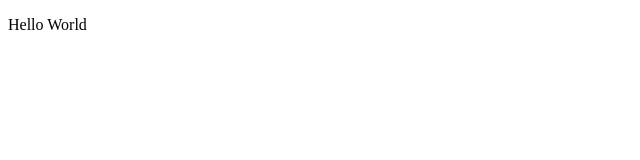
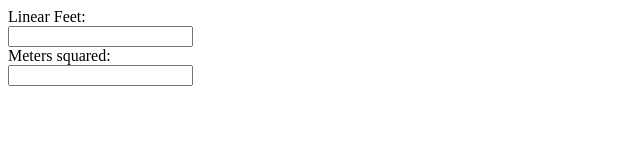
Before and after one commit to LHDM/LHDM.github.io, a plain HTML site: page index.html in a window 1280 px wide. Shown: the whole page, without its empty margins (0-640 px from the left). Drawn offline with Linux system fonts and the light colour scheme.

Commit message:
Adding basic js

```diff
--- a/index.html
+++ b/index.html
@@ -2,8 +2,14 @@
 <html>
   <head>
     <title>LHDM.github.io</title>
+    <script src='/js/main.js'></script>
   </head>
   <body>
-    <p>Hello World</p>
+    <form>
+      Linear Feet: <br>
+      <input type='text' oninput="toMetersSquared(this)" id="linFeet"> <br>
+      Meters squared: <br>
+      <input type='text' oninput="toLinearFeet(this)" id="mSquared"> <br>
+    </form>
   </body>
 </html>
--- /dev/null
+++ b/js/main.js
@@ -0,0 +1,13 @@
+function toMetersSquared(input) {
+    let linFeet = input.value;
+
+    let mSquared = document.getElementById("mSquared");
+    mSquared.value = linFeet;
+};
+
+function toLinearFeet(input) {
+    let m = input.value;
+
+    let linFeet = document.getElementById("linFeet");
+    linFeet.value = m;
+};
```
